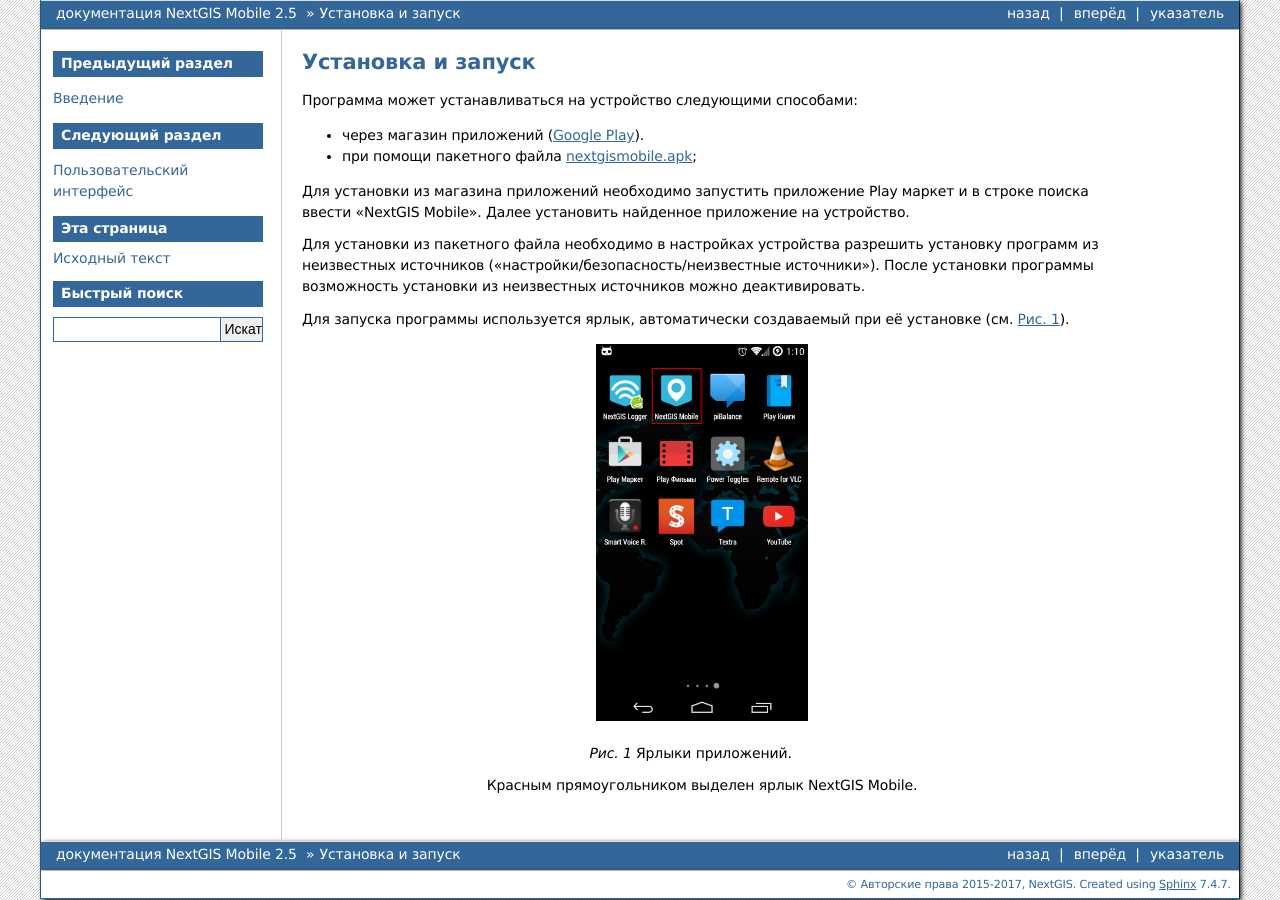
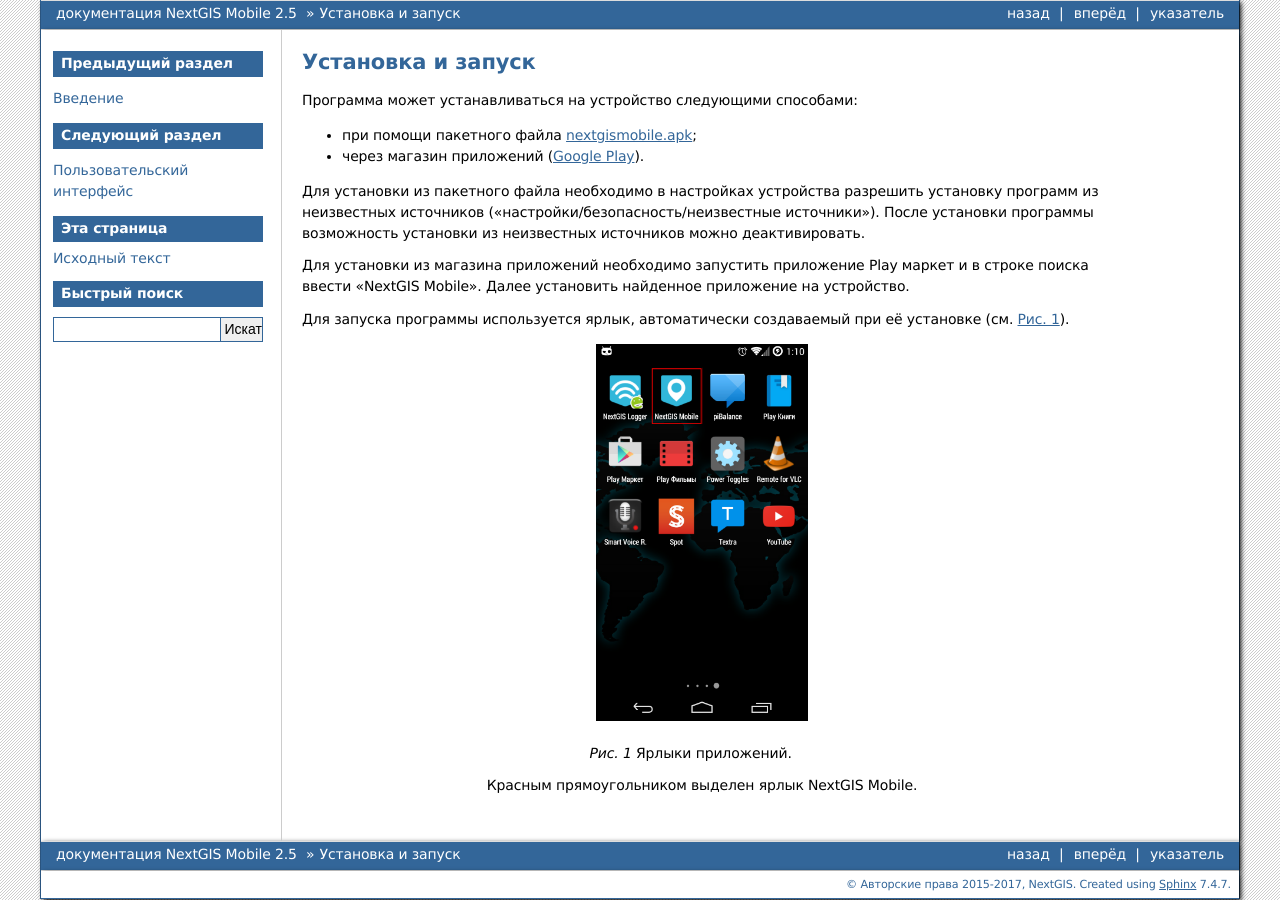
Before and after one commit to nextgis/docs_ngmobile, a Sphinx documentation site: the page built from source/install.rst, in a window 1280 px wide. Built offline with Sphinx 7.4.7, drawn with Linux system fonts in a browser that asks for light colours; formulas are drawn with MathJax 3.

Commit message:
small changes in 4.2 rus doc

```diff
--- a/source/install.rst
+++ b/source/install.rst
@@ -7,17 +7,18 @@
 
 Программа может устанавливаться на устройство следующими способами:
 
+* при помощи пакетного файла `nextgismobile.apk <http://nextgis.ru/nextgis-mobile/>`_;
 * через магазин приложений (`Google Play <https://play.google.com/store/apps/details?id=com.nextgis.mobile>`_).
-* при помощи пакетного файла `nextgismobile.apk <http://nextgis.ru/nextgis-mobile/>`_;
+
+Для установки из пакетного файла необходимо в настройках устройства разрешить
+установку программ из неизвестных источников («настройки/безопасность/неизвестные
+источники»). После установки программы возможность установки из неизвестных
+источников можно деактивировать.
 
 Для установки из магазина приложений необходимо запустить приложение Play маркет
 и в строке поиска ввести "NextGIS Mobile". Далее установить найденное приложение
 на устройство.
 
-Для установки из пакетного файла необходимо в настройках устройства разрешить
-установку программ из неизвестных источников («настройки/безопасность/неизвестные
-источники»). После установки программы возможность установки из неизвестных
-источников можно деактивировать.
 
 Для запуска программы используется ярлык, автоматически создаваемый при её
 установке (см. :numref:`ngmobile_launch_shortcut_pic`).
```
